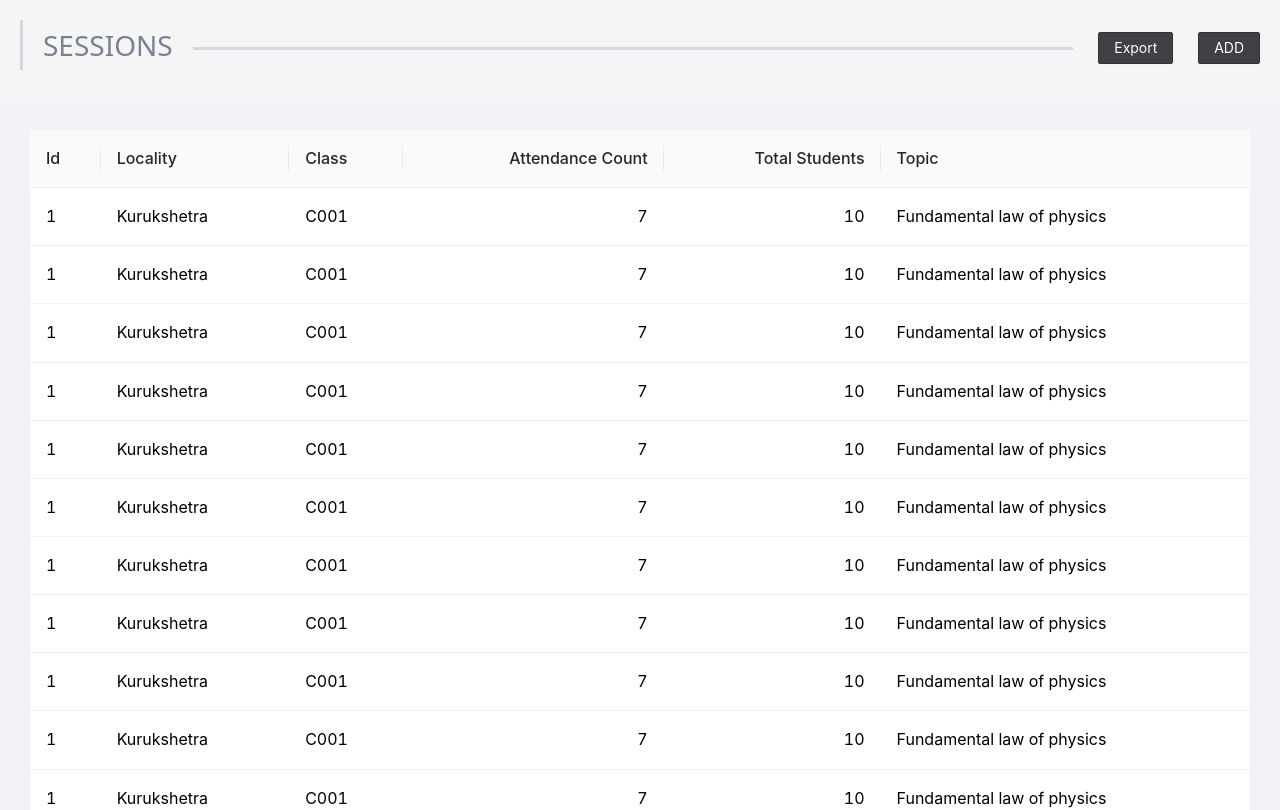
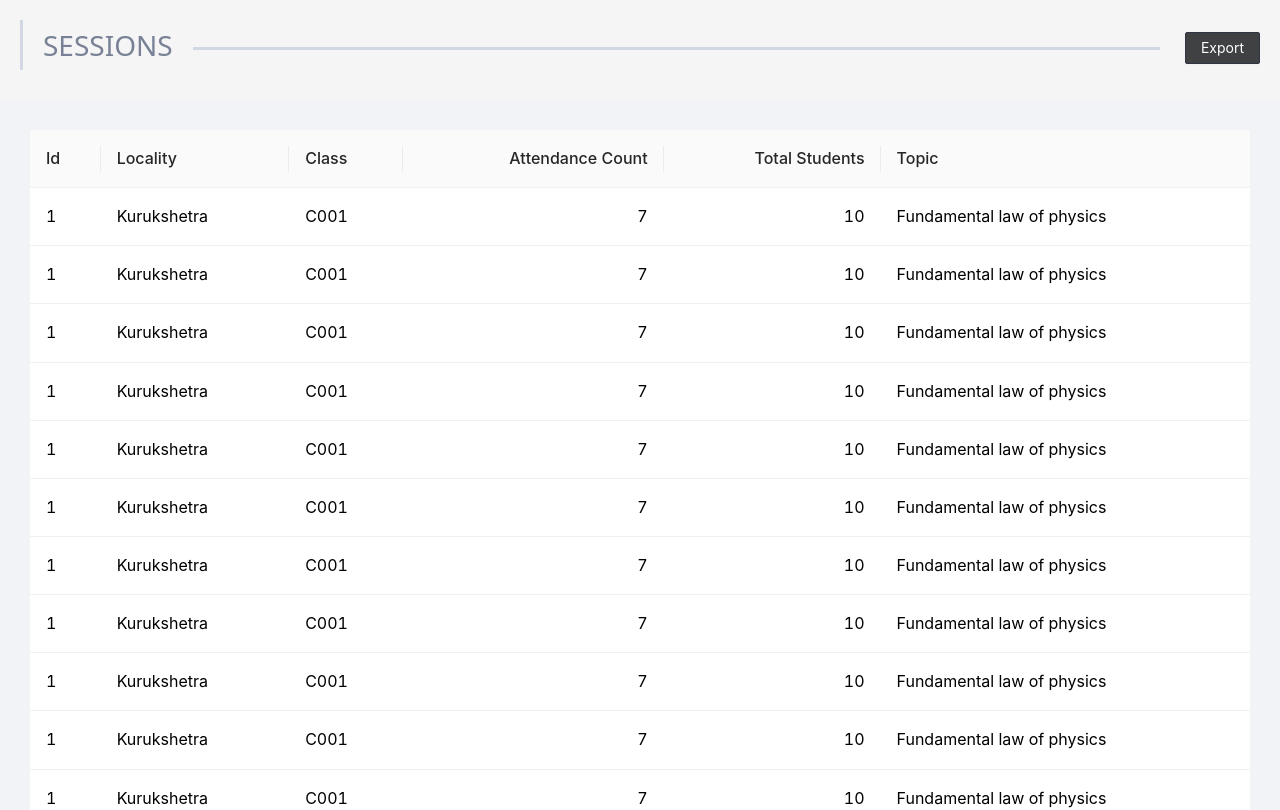
Before and after one commit to jhansimahato/hackathon, a React (Create React App) app: page /sessions in a window 1280 px wide. Shown: the top 810 px of the page. Built offline with nearby package versions, Linux system fonts and the light colour scheme.

Commit message:
third commit

```diff
--- /dev/null
+++ b/src/components/SessionHeader/SessionHeader.jsx
@@ -0,0 +1,19 @@
+
+import React from 'react'
+import './sessionheader.scss'
+import {Button} from 'antd'
+import {CSVLink} from "react-csv";
+
+
+const SessionHeader = (props) => {
+  return (
+    <div className='header'>
+      <div className='vertical-line'/>
+     <div className='heading'>{props.heading}</div>
+     <div className='horizontal-line'/>
+     <Button style={{backgroundColor:' #404143',borderColor:' #2d3446',color:'white',marginTop:'12px',marginLeft:'2%'}}><CSVLink data={props.data}>Export</CSVLink></Button>
+    </div>
+  )
+}
+
+export default SessionHeader
--- /dev/null
+++ b/src/components/SessionHeader/sessionheader.scss
@@ -0,0 +1,33 @@
+.header{
+    height: 100px;
+    background-color:whitesmoke;
+    width:100%;
+    display: flex;
+    flex:2;
+    padding: 20px;
+    .vertical-line{
+        border-left: 3px solid #d2d7e4 ;
+        height:50px;
+    }
+     .horizontal-line{
+        border-bottom: 3px solid #d2d7e4;
+        width:80%;
+        height:30px;
+        padding-right: 10px;
+
+
+     }
+    .heading{
+        color:#788195 ;
+        font-size:200% ;
+
+        padding-top: 3px;
+        padding-left: 20px;
+        padding-right: 20px;
+        font-weight: 6px;
+        font-family: system-ui, -apple-system, BlinkMacSystemFont, "Segoe UI", Roboto,
+        Oxygen, Ubuntu, Cantarell, "Open Sans", "Helvetica Neue", sans-serif;
+
+    }
+
+}
--- a/src/pages/Sessions/Sessions.jsx
+++ b/src/pages/Sessions/Sessions.jsx
@@ -1,7 +1,7 @@
 import React from 'react'
-import Header from '../../components/Header/Header'
 import './Sessions.scss'
 import SessionsTable from '../../components/SessionsTable/SessionsTable'
+import SessionHeader from '../../components/SessionHeader/SessionHeader'
 
 const Sessions = () => {
   const customData = [
@@ -123,7 +123,7 @@ const Sessions = () => {
   return (
     <div className='student'>
         <div className='studentContainer'>
-            <Header heading="SESSIONS" data={customData}/>
+            <SessionHeader heading="SESSIONS" data={customData}/>
             <div className='data-table'>
               <SessionsTable data={customData}/>
             </div>
```
